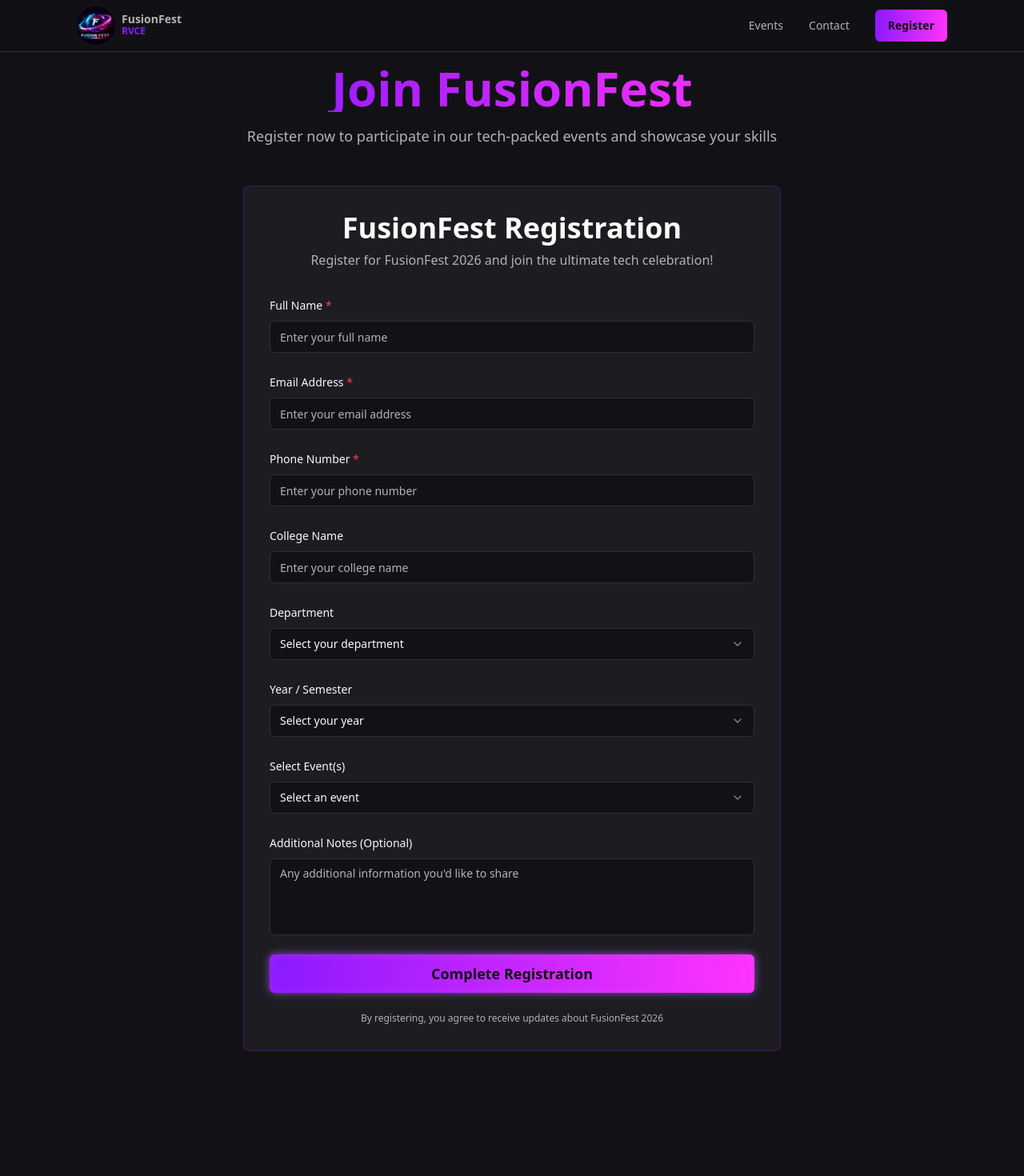
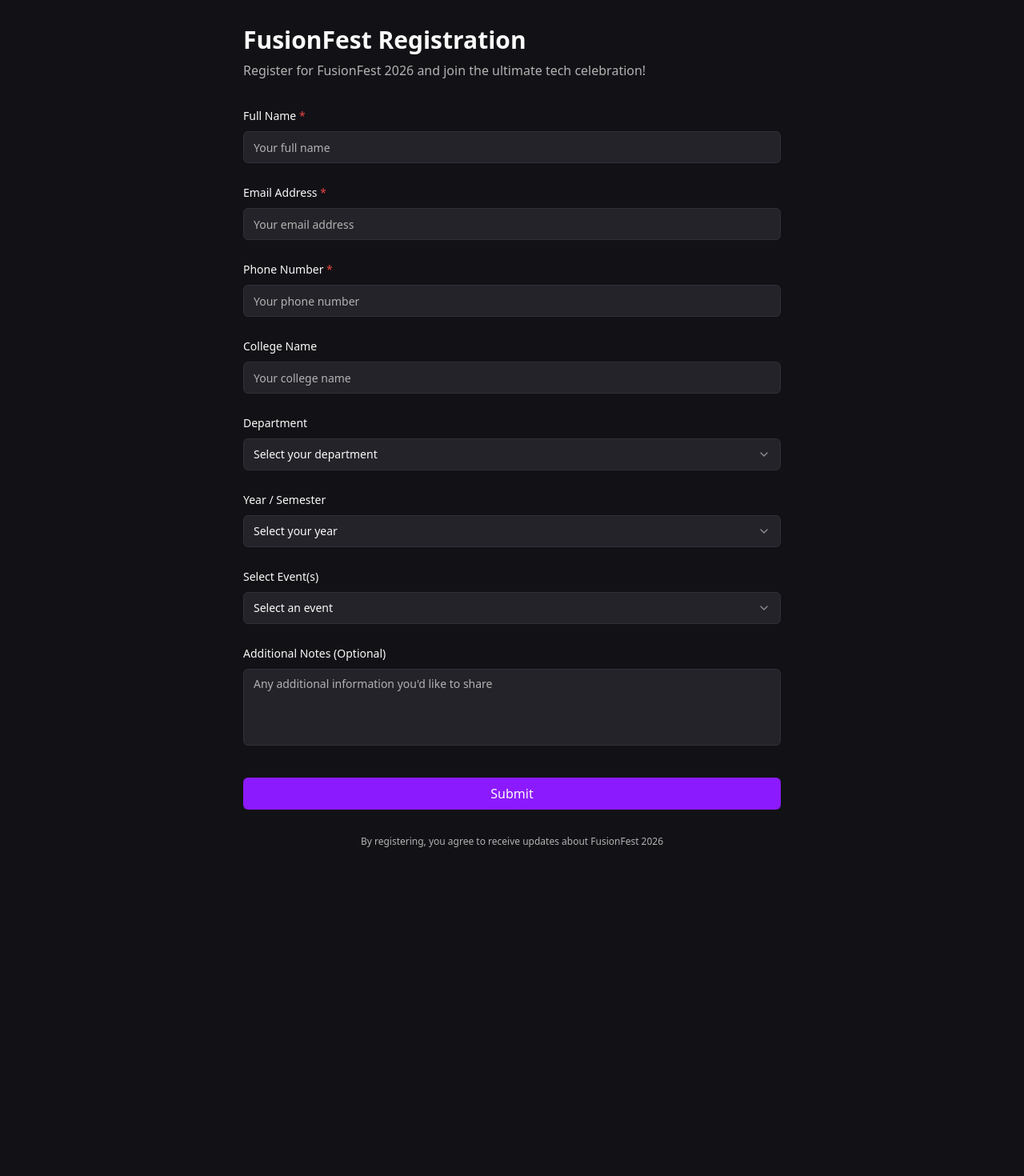
Before and after one commit to Vishalchandrakumar07/Fusion-Fest, a Next.js app: page /register in a window 1280 px wide. Shown: the top 1470 px of the page at 80% size. After the commit the page ends 1092 px from the top, so only its background shows below. Built offline with nearby package versions, Linux system fonts and the light colour scheme.

Commit message:
refactor: redesign registration form to match Google Forms aesthetic
Update form layout, header, field styles, and submit button for minimal look

Co-authored-by: Vishal ChandraKumar <181484770+Vishalchandrakumar07@users.noreply.github.com>

```diff
--- a/app/register/page.tsx
+++ b/app/register/page.tsx
@@ -1,33 +1,11 @@
 'use client'
 
-import { Navbar } from '@/components/navbar'
 import RegistrationForm from '@/components/registration-form'
 
 export default function RegisterPage() {
   return (
     <div className="min-h-screen bg-background">
-      <Navbar />
-
-      {/* Registration Section */}
-      <section className="py-20 px-4">
-        <div className="max-w-2xl mx-auto">
-          <div className="mb-12 text-center">
-            <h1 className="text-5xl md:text-6xl font-bold text-transparent bg-clip-text bg-gradient-to-r from-primary to-accent mb-4">
-              Join FusionFest
-            </h1>
-            <p className="text-lg text-muted-foreground">
-              Register now to participate in our tech-packed events and showcase your skills
-            </p>
-          </div>
-
-          <RegistrationForm />
-        </div>
-      </section>
-
-      {/* Footer */}
-      <footer className="border-t border-border py-8 px-4 text-center text-muted-foreground bg-background mt-20">
-        <p>&copy; 2026 FusionFest. CSE Department Symposium. All rights reserved.</p>
-      </footer>
+      <RegistrationForm />
     </div>
   )
 }
--- a/components/registration-form.tsx
+++ b/components/registration-form.tsx
@@ -12,7 +12,6 @@ import {
   SelectTrigger,
   SelectValue,
 } from '@/components/ui/select'
-import { Card } from '@/components/ui/card'
 import { AlertCircle, CheckCircle } from 'lucide-react'
 import { Alert, AlertDescription } from '@/components/ui/alert'
 
@@ -164,35 +163,41 @@ export default function RegistrationForm() {
 
   if (success) {
     return (
-      <Card className="w-full max-w-2xl mx-auto p-8 bg-card border-primary/30">
-        <div className="flex flex-col items-center gap-4 text-center">
+      <div className="w-full max-w-2xl mx-auto">
+        <div className="flex flex-col items-center gap-6 text-center py-12">
           <CheckCircle className="w-16 h-16 text-green-500" />
           <h2 className="text-3xl font-bold text-foreground">
-            Registration Successful!
+            Your response has been recorded
           </h2>
-          <p className="text-muted-foreground text-lg">
+          <p className="text-muted-foreground text-base">
             Thank you for registering for FusionFest. We've received your registration and will contact you soon with more details.
           </p>
           <Button
             onClick={() => setSuccess(false)}
-            className="mt-4 px-6 py-2"
+            className="mt-4"
+            variant="outline"
           >
-            Register Another Person
+            Submit another response
           </Button>
         </div>
-      </Card>
+      </div>
     )
   }
 
   return (
-    <Card className="w-full max-w-2xl mx-auto p-8 bg-card border-primary/30">
-      <h1 className="text-4xl font-bold text-center mb-2 text-foreground">
+    <div className="w-full min-h-screen bg-background flex flex-col items-center justify-start py-8 px-4">
+      <div className="w-full max-w-2xl">
+        {/* Header */}
+        <div className="mb-8">
+          <h1 className="text-3xl font-bold text-foreground mb-2">
             FusionFest Registration
           </h1>
-      <p className="text-center text-muted-foreground mb-8">
+          <p className="text-muted-foreground text-base">
             Register for FusionFest 2026 and join the ultimate tech celebration!
           </p>
+        </div>
 
+        {/* Error Alert */}
         {error && (
           <Alert className="mb-6 border-red-500/50 bg-red-500/10">
             <AlertCircle className="h-4 w-4 text-red-500" />
@@ -200,77 +205,78 @@ export default function RegistrationForm() {
           </Alert>
         )}
 
+        {/* Form */}
           <form onSubmit={handleSubmit} className="space-y-6">
           {/* Full Name */}
           <div className="space-y-2">
-          <Label htmlFor="full_name" className="text-foreground font-medium">
+            <Label htmlFor="full_name" className="text-foreground font-medium text-sm">
               Full Name <span className="text-red-500">*</span>
             </Label>
             <Input
               id="full_name"
               name="full_name"
               type="text"
-            placeholder="Enter your full name"
+              placeholder="Your full name"
               value={formData.full_name}
               onChange={handleInputChange}
               required
-            className="bg-background border-border"
+              className="bg-input border-border"
             />
           </div>
 
           {/* Email */}
           <div className="space-y-2">
-          <Label htmlFor="email" className="text-foreground font-medium">
+            <Label htmlFor="email" className="text-foreground font-medium text-sm">
               Email Address <span className="text-red-500">*</span>
             </Label>
             <Input
               id="email"
               name="email"
               type="email"
-            placeholder="Enter your email address"
+              placeholder="Your email address"
               value={formData.email}
               onChange={handleInputChange}
               required
-            className="bg-background border-border"
+              className="bg-input border-border"
             />
           </div>
 
           {/* Phone Number */}
           <div className="space-y-2">
-          <Label htmlFor="phone_number" className="text-foreground font-medium">
+            <Label htmlFor="phone_number" className="text-foreground font-medium text-sm">
               Phone Number <span className="text-red-500">*</span>
             </Label>
             <Input
               id="phone_number"
               name="phone_number"
               type="tel"
-            placeholder="Enter your phone number"
+              placeholder="Your phone number"
               value={formData.phone_number}
               onChange={handleInputChange}
               required
-            className="bg-background border-border"
+              className="bg-input border-border"
             />
           </div>
 
           {/* College Name */}
           <div className="space-y-2">
-          <Label htmlFor="college_name" className="text-foreground font-medium">
+            <Label htmlFor="college_name" className="text-foreground font-medium text-sm">
               College Name
             </Label>
             <Input
               id="college_name"
               name="college_name"
               type="text"
-            placeholder="Enter your college name"
+              placeholder="Your college name"
               value={formData.college_name}
               onChange={handleInputChange}
-            className="bg-background border-border"
+              className="bg-input border-border"
             />
           </div>
 
           {/* Department */}
           <div className="space-y-2">
-          <Label htmlFor="department" className="text-foreground font-medium">
+            <Label htmlFor="department" className="text-foreground font-medium text-sm">
               Department
             </Label>
             <Select
@@ -279,7 +285,7 @@ export default function RegistrationForm() {
                 handleSelectChange('department', value)
               }
             >
-            <SelectTrigger className="bg-background border-border">
+              <SelectTrigger className="bg-input border-border">
                 <SelectValue placeholder="Select your department" />
               </SelectTrigger>
               <SelectContent>
@@ -294,7 +300,7 @@ export default function RegistrationForm() {
 
           {/* Year / Semester */}
           <div className="space-y-2">
-          <Label htmlFor="year_semester" className="text-foreground font-medium">
+            <Label htmlFor="year_semester" className="text-foreground font-medium text-sm">
               Year / Semester
             </Label>
             <Select
@@ -303,7 +309,7 @@ export default function RegistrationForm() {
                 handleSelectChange('year_semester', value)
               }
             >
-            <SelectTrigger className="bg-background border-border">
+              <SelectTrigger className="bg-input border-border">
                 <SelectValue placeholder="Select your year" />
               </SelectTrigger>
               <SelectContent>
@@ -318,7 +324,7 @@ export default function RegistrationForm() {
 
           {/* Event Selection */}
           <div className="space-y-2">
-          <Label htmlFor="event_selection" className="text-foreground font-medium">
+            <Label htmlFor="event_selection" className="text-foreground font-medium text-sm">
               Select Event(s)
             </Label>
             <Select
@@ -327,7 +333,7 @@ export default function RegistrationForm() {
                 handleSelectChange('event_selection', value)
               }
             >
-            <SelectTrigger className="bg-background border-border">
+              <SelectTrigger className="bg-input border-border">
                 <SelectValue placeholder="Select an event" />
               </SelectTrigger>
               <SelectContent>
@@ -342,7 +348,7 @@ export default function RegistrationForm() {
 
           {/* Additional Notes */}
           <div className="space-y-2">
-          <Label htmlFor="additional_notes" className="text-foreground font-medium">
+            <Label htmlFor="additional_notes" className="text-foreground font-medium text-sm">
               Additional Notes (Optional)
             </Label>
             <Textarea
@@ -351,23 +357,27 @@ export default function RegistrationForm() {
               placeholder="Any additional information you'd like to share"
               value={formData.additional_notes}
               onChange={handleInputChange}
-            className="bg-background border-border min-h-24 resize-none"
+              className="bg-input border-border min-h-24 resize-none"
             />
           </div>
 
           {/* Submit Button */}
+          <div className="pt-4">
             <Button
               type="submit"
               disabled={loading}
-          className="w-full py-6 text-lg font-semibold bg-gradient-to-r from-primary to-accent hover:from-primary/90 hover:to-accent/90 text-background button-glow transition-all duration-300"
+              className="w-full py-3 text-base font-medium bg-primary hover:bg-primary/90 text-primary-foreground transition-all duration-300"
             >
-          {loading ? 'Submitting...' : 'Complete Registration'}
+              {loading ? 'Submitting...' : 'Submit'}
             </Button>
+          </div>
+        </form>
 
-        <p className="text-xs text-muted-foreground text-center">
+        {/* Footer */}
+        <p className="text-xs text-muted-foreground text-center mt-8">
           By registering, you agree to receive updates about FusionFest 2026
         </p>
-      </form>
-    </Card>
+      </div>
+    </div>
   )
 }
```
Lines whose indentation alone changed are shown as unchanged.
